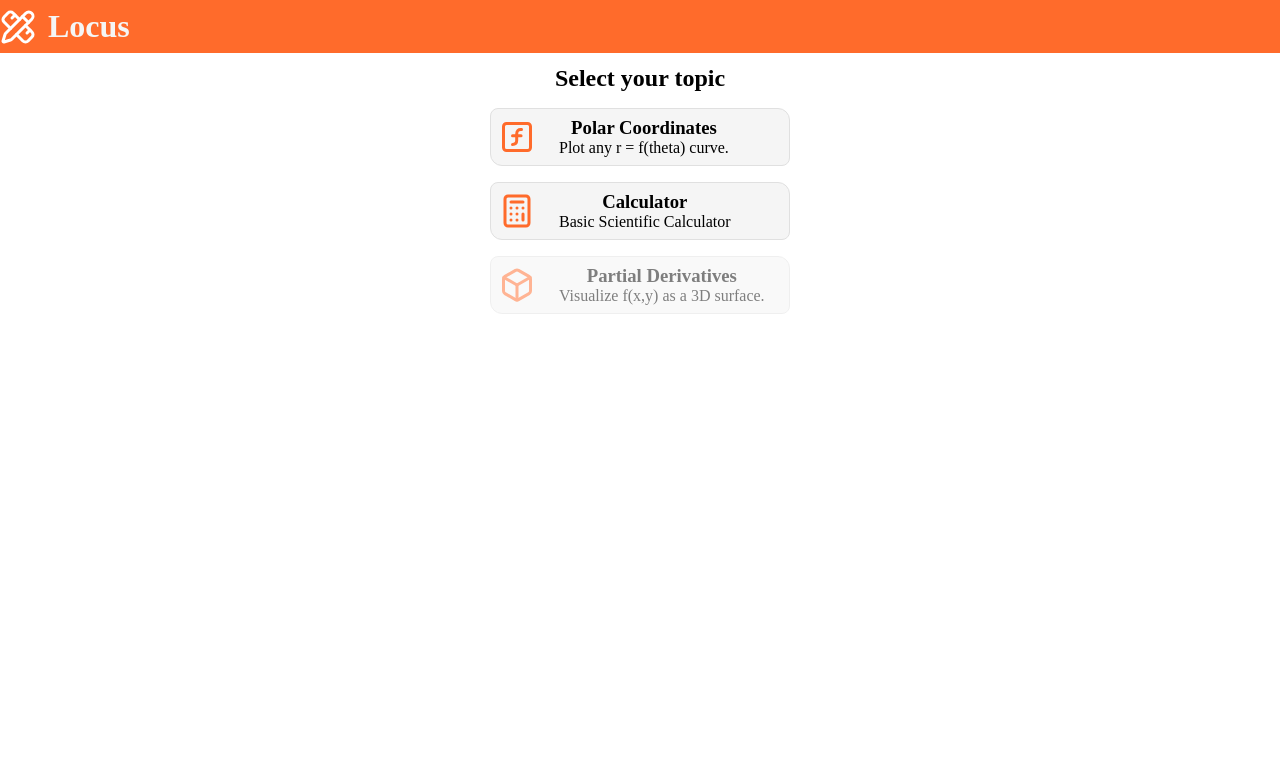
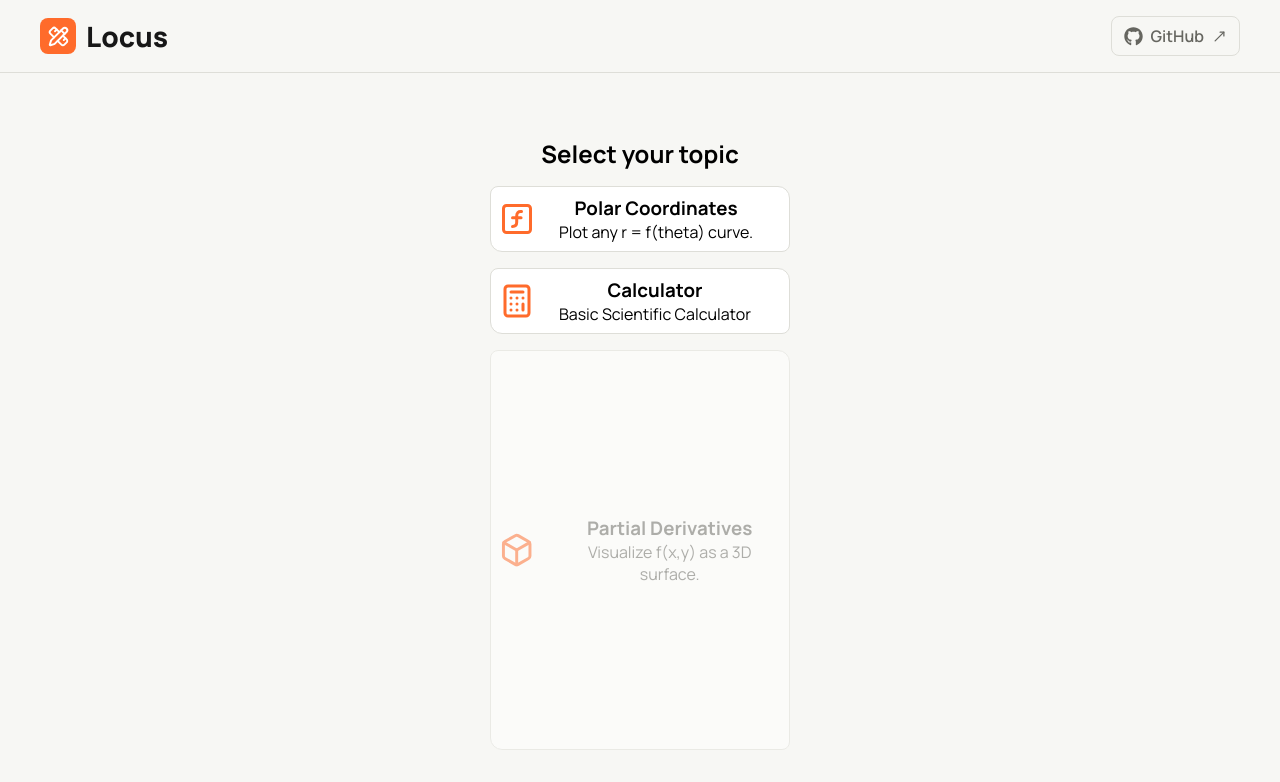
Before and after one commit to Aashutosh-kc/math-app, a React (Vite) app: page / in a window 1280 px wide. Shown: the top 782 px of the page. Built offline with nearby package versions, Linux system fonts and the light colour scheme.

Commit message:
feat: redesign navbar

```diff
--- a/package.json
+++ b/package.json
@@ -15,6 +15,7 @@
     "plotly.js": "^3.6.0",
     "react": "^19.2.6",
     "react-dom": "^19.2.6",
+    "react-icons": "^5.7.0",
     "react-plotly.js": "^4.0.0"
   },
   "devDependencies": {
--- a/src/App.css
+++ b/src/App.css
@@ -1,11 +1,72 @@
-.brand{
+.nav-bar {
+    width: 100%;
     display: flex;
     align-items: center;
-    background-color: var(--accent);
+    justify-content: space-between;
+    padding: 12px 40px;
+    background-color: var(--bg);
+    border-bottom: 1px solid var(--border);
+}
+
+.brand {
+    display: flex;
+    align-items: center;
+    gap: 10px;
+    padding: 0;
+    border: none;
+    background: transparent;
+    color: var(--text);
     cursor: pointer;
 }
-.title{
-    color: var(--surface);
+
+.brand-icon {
+    width: 36px;
+    height: 36px;
+    display: flex;
+    align-items: center;
+    justify-content: center;
+    flex-shrink: 0;
+    background-color: var(--accent);
+    color: #ffffff;
+    border-radius: 8px;
+}
+
+.title {
+    margin: 0;
+    color: var(--text);
+    font-size: 1.75rem;
+    font-weight: 800;
+    line-height: 1;
+    font-family: "Manrope", sans-serif;
+}
+
+.github-link {
+    display: flex;
+    align-items: center;
+    gap: 8px;
     padding: 8px 12px;
-    border-radius: 1rem;
+    color: var(--text-secondary);
+    text-decoration: none;
+    font-weight: 600;
+    border: 1px solid var(--border);
+    border-radius: 8px;
 }
+
+.github-link:hover {
+    color: var(--text);
+    background-color: var(--surface-soft);
+}
+
+.topic {
+    width: 100%;
+    min-height: calc(100vh - 72px);
+}
+
+.coming-soon {
+    min-height: 400px;
+    display: flex;
+    align-items: center;
+    justify-content: center;
+    color: var(--text-secondary);
+    font-size: 1rem;
+}
--- a/src/App.jsx
+++ b/src/App.jsx
@@ -1,25 +1,81 @@
-import { useState } from "react"
-import TopicSelector from "./TopicSelector"
-import PolarCoordinates from "./components/PolarCoordinates/PolarCoordinates"
-import SimpCalculator from "./components/Calculator/Calculator"
-import './App.css'
-import { PencilRuler} from 'lucide-react'
+import { useState } from "react";
 
-function App(){
-  const [topic,setTopic] = useState(null);
-  return(
-  <>
-    <div className="brand" onClick={() => setTopic(null)}>
-      < PencilRuler size ={36} color ="#FFFF" />
-      <h1 className="title">Locus</h1>
-    </div>
-    <div className="topic">
-    { topic === null && <TopicSelector onSelect={setTopic} />}
-    { topic === "polar" && <PolarCoordinates />}
-    { topic === "calculator" && <SimpCalculator />}
-    { topic === "partial" && <div>Coming soon</div>}
-    </div>
-  </>
-  )
+import { PencilRuler, MoveUpRight } from "lucide-react";
+import { FaGithub } from "react-icons/fa";
+
+import TopicSelector from "./TopicSelector";
+import PolarCoordinates from "./components/PolarCoordinates/PolarCoordinates";
+import SimpCalculator from "./components/Calculator/Calculator";
+
+import "./App.css";
+
+function App() {
+    const [topic, setTopic] = useState(null);
+
+    return (
+        <>
+            <header className="nav-bar">
+
+                <button
+                    className="brand"
+                    onClick={() => setTopic(null)}
+                    aria-label="Go to Locus home"
+                >
+                    <span className="brand-icon">
+                        <PencilRuler
+                            size={21}
+                            strokeWidth={2.2}
+                        />
+                    </span>
+
+                    <span className="title">
+                        Locus
+                    </span>
+                </button>
+
+
+                <a
+                    className="github-link"
+                    href="https://github.com/Aashutosh-kc/math-app"
+                    target="_blank"
+                    rel="noreferrer"
+                >
+                    <FaGithub size={19} />
+
+                    <span>GitHub</span>
+
+                    <MoveUpRight
+                        size={15}
+                        strokeWidth={2}
+                    />
+                </a>
+
+            </header>
+
+
+            <main className="topic">
+
+                {topic === null && (
+                    <TopicSelector onSelect={setTopic} />
+                )}
+
+                {topic === "polar" && (
+                    <PolarCoordinates />
+                )}
+
+                {topic === "calculator" && (
+                    <SimpCalculator />
+                )}
+
+                {topic === "partial" && (
+                    <div className="coming-soon">
+                        Coming soon
+                    </div>
+                )}
+
+            </main>
+        </>
+    );
 }
-export default App
+
+export default App;
--- a/src/TopicSelector.jsx
+++ b/src/TopicSelector.jsx
@@ -1,6 +1,8 @@
 import './TopicSelector.css'
 import {SquareFunction,Box,Calculator} from 'lucide-react';
+
 function TopicSelector( { onSelect }){
+
     return (
     <div className='topic-container'>
         <h2>Select your topic</h2>
--- a/src/index.css
+++ b/src/index.css
@@ -1,18 +1,39 @@
+@import url('https://fonts.googleapis.com/css2?family=DM+Mono:wght@400;500&family=Manrope:wght@400;500;600;700;800&display=swap');
+
 *{
     margin: 0;
     padding: 0;
     box-sizing: border-box;
 }
-:root{
---bg:           #ffffff;   /* white background */
---surface:      #f5f5f5;   /* cards, panels */
---border:       #e0e0e0;   /* subtle borders */
---accent:       #FF6B2B;   /* burnt orange */
---accent-hover: #e55a1f;   /* darker on hover */
---text:         #1a1a1a;   /* near black text */
---subtext:      #666666;   /* secondary text */
+:root {
+    /* Backgrounds */
+    --bg: #f7f7f4;
+    --surface: #ffffff;
+    --surface-soft: #eeeeea;
+
+    /* Borders */
+    --border: #deded8;
+    --border-strong: #c9c9c2;
+
+    /* Text */
+    --text: #171717;
+    --text-secondary: #666660;
+    --text-muted: #999991;
+
+    /* Accent */
+    --accent: #ff6b2b;
+    --accent-hover: #e9581d;
+
+    /* Dark surfaces */
+    --dark: #111111;
+    --dark-soft: #191919;
+
+    /* Feedback */
+    --success: #2e8b57;
+    --danger: #d94a45;
 }
 body{
     background-color: var(--bg);
     min-height: 100vh;
+    font-family: "Manrope", sans-serif;
 }
```
Also changed, not shown: 1 other file (tests, documents, lock files or other folders). Lines whose indentation alone changed are shown as unchanged.
